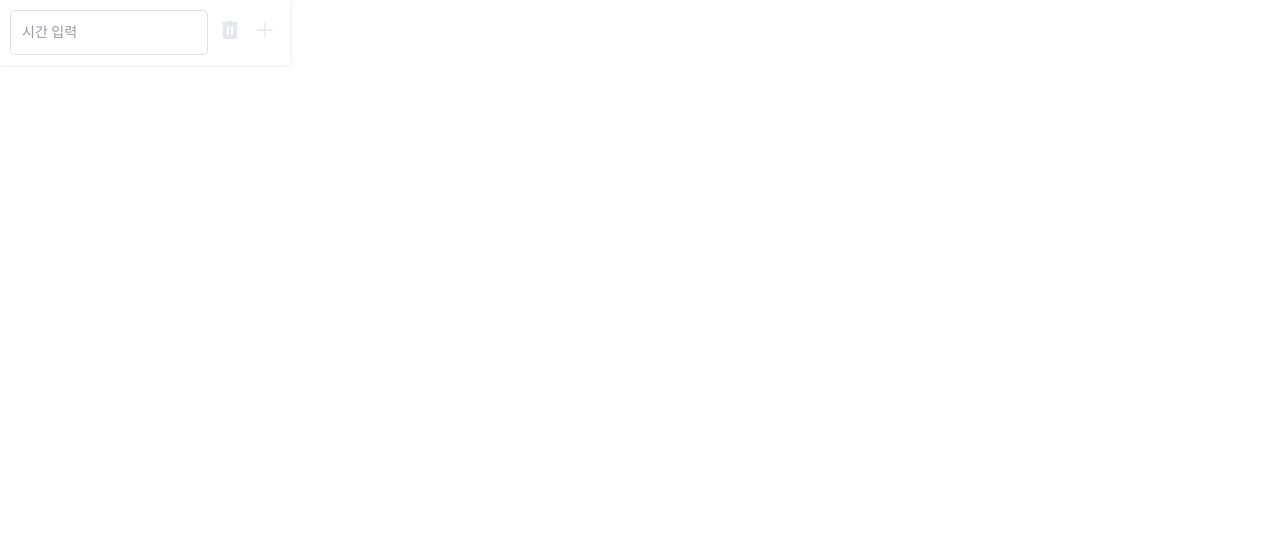
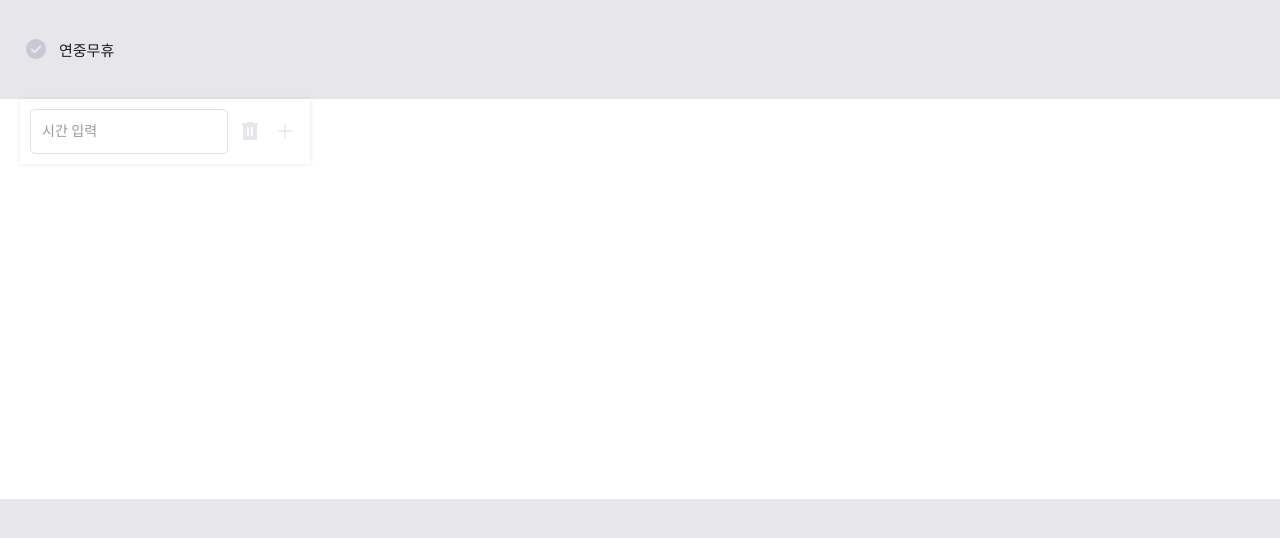
Before and after one commit to bbnerino/tbu, a React (Create React App) app: page / in a window 1280 px wide. Shown: the top 538 px of the page. Built offline with nearby package versions, Linux system fonts and the light colour scheme.

Commit message:
feat : 연중무휴 버튼 생성

```diff
--- a/src/library/_constants/colors.ts
+++ b/src/library/_constants/colors.ts
@@ -7,6 +7,9 @@ const COLOR = {
   main: "#fff",
   border: "#dfe0e5",
   textLight: "#9899A1",
+  background: "#E7E7EB",
+  white: "#fff",
+  light: "#C8C9D4",
 };
 
 export type ColorType = keyof typeof COLOR;
--- a/src/library/atom/icon/icon.tsx
+++ b/src/library/atom/icon/icon.tsx
@@ -12,7 +12,7 @@ interface IconProps extends ButtonHTMLAttributes<HTMLElement> {
 
 const Icon = ({ size = "md", color = "neutrals", ...props }: IconProps) => {
   return (
-    <Wrapper size={SIZE_VARIANTS[size]}>
+    <Wrapper {...props} size={SIZE_VARIANTS[size]}>
       <svg xmlns={ICON_URL} fill={COLOR[color]}>
         {props.children}
       </svg>
@@ -32,6 +32,7 @@ const Wrapper = styled.div<StyledProps>`
   svg {
     ${({ size }) => size}
   }
+  display: flex;
 `;
 
 Icon.Delete = () => (
--- /dev/null
+++ b/src/page/operating-time/components/CheckAll.tsx
@@ -0,0 +1,36 @@
+import React from "react";
+import Icon from "../../../library/atom/icon/icon";
+import { styled } from "styled-components";
+import COLOR from "../../../library/_constants/colors";
+
+interface Props {
+  title: string;
+  state: boolean;
+  setState: (state: boolean) => void;
+}
+
+const CheckAll = ({ title, state, setState }: Props) => {
+  return (
+    <Wrap>
+      <Icon
+        onClick={() => setState(!state)}
+        color={state ? "primary" : "light"}
+      >
+        <Icon.Check />
+      </Icon>
+      <p>{title}</p>
+    </Wrap>
+  );
+};
+const Wrap = styled.div`
+  display: flex;
+  align-items: center;
+
+  p {
+    margin-left: 10px;
+    font-size: 15px;
+    font-weight: 400;
+    color: ${COLOR.textDefault};
+  }
+`;
+export default CheckAll;
--- a/src/page/operating-time/index.tsx
+++ b/src/page/operating-time/index.tsx
@@ -1,11 +1,38 @@
-import TimeInput from "../../library/molecules/TimeCell";
+import { styled } from "styled-components";
+import TimeInput from "./components/TimeCell";
+import COLOR from "../../library/_constants/colors";
+import { useState } from "react";
+import AllYearRound from "./components/CheckAll";
 
 const OperatingTimePage = () => {
+  const [checkAllYearRound, setCheckAllYearRound] = useState(false);
   return (
-    <div>
-      <TimeInput />
-    </div>
+    <BackGroundWrap>
+      <AllYearRoundWrap>
+        <AllYearRound
+          title="연중무휴"
+          state={checkAllYearRound}
+          setState={setCheckAllYearRound}
+        />
+      </AllYearRoundWrap>
+
+      <ContentWrap>
+        <TimeInput />
+      </ContentWrap>
+    </BackGroundWrap>
   );
 };
 
+const BackGroundWrap = styled.section`
+  background-color: ${COLOR.background};
+  min-height: 100vh;
+`;
+const ContentWrap = styled.article`
+  min-height: 50vh;
+  padding: 0 20px;
+  background-color: ${COLOR.white};
+`;
+const AllYearRoundWrap = styled.div`
+  padding: 24px;
+`;
 export default OperatingTimePage;
```
Also changed, not shown: src/page/operating-time/components/TimeCell.tsx (renamed from src/library/molecules/TimeCell.tsx, +4 -4 lines).
